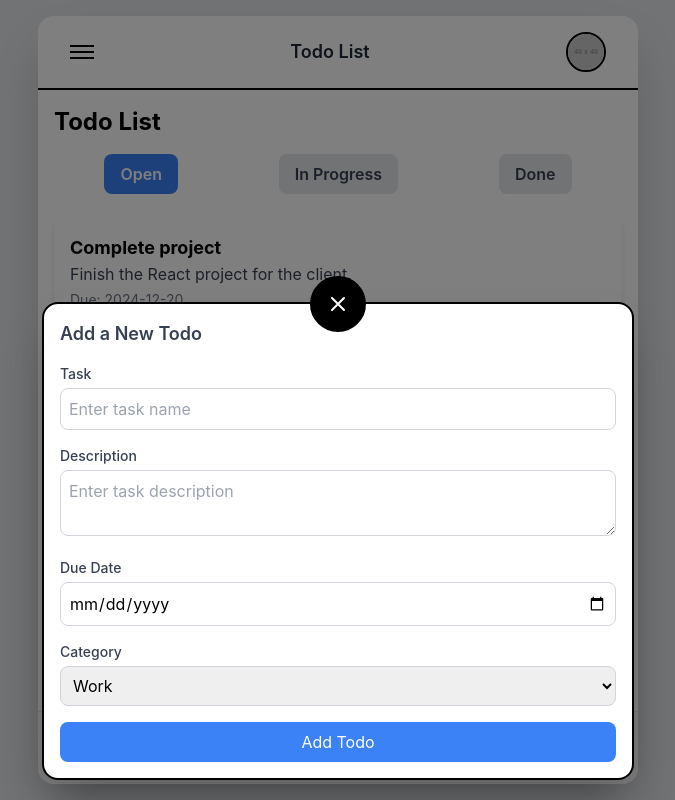
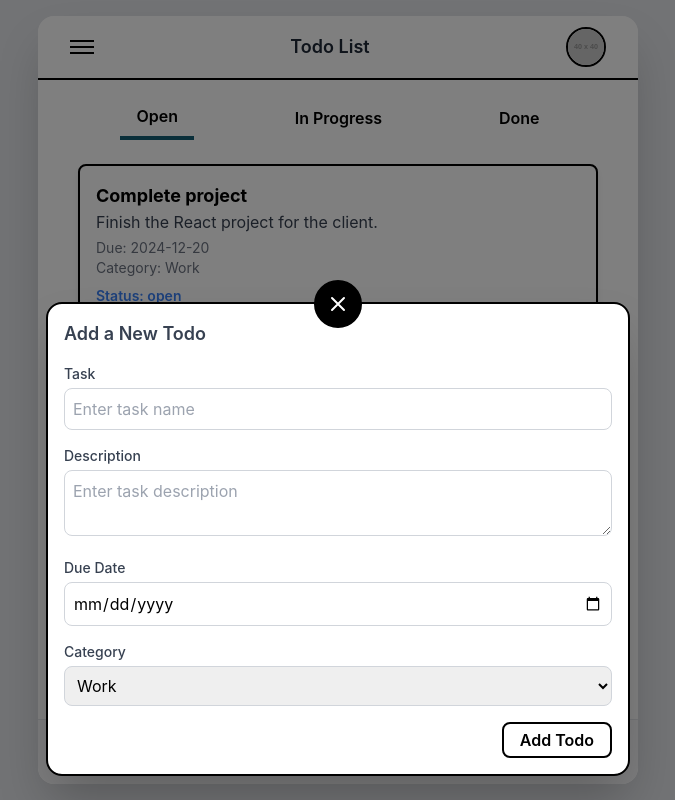
Before and after one commit to byahram/todo-app-fe-react, a React (Create React App) app: page / in a window 1280 px wide. Both pictures are taken after a click on the button 640 px from the left and 748 px from the top of the page. Shown: the whole page, without its empty margins (302-977 px from the left). Built offline with nearby package versions, Linux system fonts and the light colour scheme.

Commit message:
style update

```diff
--- a/src/App.tsx
+++ b/src/App.tsx
@@ -12,7 +12,7 @@ function App() {
   const showBottom = ["/"].includes(location.pathname);
 
   return (
-    <div className="App mx-auto my-0 bg-white max-w-full min-h-screen shadow-none rounded-none md:my-4 md:relative md:max-w-[600px] md:min-h-[calc(100vh-2rem)] md:rounded-2xl md:shadow-2xl">
+    <div className="App overflow-y-hidden mx-auto my-0 bg-white max-w-full w-full min-h-screen shadow-none rounded-none md:h-[calc(100vh - 4rem)] md:my-4 md:relative md:max-w-[600px] md:min-h-[calc(100vh-2rem)] md:rounded-2xl md:shadow-2xl">
       {showHeader && <Header />}
 
       <Routes>
--- a/src/components/BotAddButton.tsx
+++ b/src/components/BotAddButton.tsx
@@ -8,7 +8,7 @@ function BotAddButton() {
   };
 
   return (
-    <div>
+    <>
       {/* Dimmed Background when Popup is Open */}
       {isPopupOpen && (
         <div className="fixed inset-0 bg-black bg-opacity-50 z-30"></div>
@@ -16,7 +16,7 @@ function BotAddButton() {
 
       {/* Fixed Navigation Bar */}
       <nav className="absolute bottom-0 left-0 right-0 bg-gray-50 border-t border-gray-200 rounded-b-2xl z-20">
-        <div className="flex justify-center items-center px-4 py-3">
+        <div className="flex justify-center items-center px-4 h-16">
           {/* Add Button or Close Button */}
           <button
             onClick={togglePopup}
@@ -42,12 +42,12 @@ function BotAddButton() {
 
       {/* Popup */}
       {isPopupOpen && (
-        <div className="absolute bottom-1 left-1 right-1 bg-white shadow-2xl rounded-2xl transform transition-all z-40 border-2 border-black">
+        <div className="absolute bottom-2 left-2 right-2 bg-white shadow-2xl rounded-2xl transform transition-all z-40 border-2 border-black">
           <div className="relative">
             {/* Close Button */}
             <button
               onClick={togglePopup}
-              className="absolute -top-7 right-1/2 translate-x-1/2 w-14 h-14 bg-black text-white rounded-full flex items-center justify-center border-2 border-black"
+              className="absolute -top-6 right-1/2 translate-x-1/2 w-12 h-12 bg-black text-white rounded-full flex items-center justify-center border-2 border-black"
             >
               <svg
                 xmlns="http://www.w3.org/2000/svg"
@@ -110,18 +110,20 @@ function BotAddButton() {
                     <option value="others">Others</option>
                   </select>
                 </div>
-                <button
-                  type="submit"
-                  className="w-full bg-blue-500 text-white py-2 px-4 rounded-lg hover:bg-blue-600"
-                >
-                  Add Todo
-                </button>
+                <div className="flex items-center justify-end w-full">
+                  <button
+                    type="submit"
+                    className="w-max bg-white text-black py-1 px-4 rounded-lg border-2 font-semibold border-black hover:bg-black hover:text-white"
+                  >
+                    Add Todo
+                  </button>
+                </div>
               </form>
             </div>
           </div>
         </div>
       )}
-    </div>
+    </>
   );
 }
 
--- a/src/components/Header.tsx
+++ b/src/components/Header.tsx
@@ -1,6 +1,6 @@
 function Header() {
   return (
-    <header className="flex items-center justify-between px-8 py-4 bg-white rounded-t-2xl border-b-2 border-black">
+    <header className="flex items-center justify-between px-8 h-16 bg-white rounded-t-2xl border-b-2 border-black">
       {/* Hamburger Menu */}
       <div className="hamburger flex items-center">
         <button className="flex flex-col justify-center space-y-1">
--- a/src/pages/TodoPage.tsx
+++ b/src/pages/TodoPage.tsx
@@ -34,6 +34,30 @@ const todos: Todo[] = [
     category: "Health",
     status: "done",
   },
+  {
+    id: 4,
+    title: "Complete project",
+    description: "Finish the React project for the client.",
+    dueDate: "2024-12-20",
+    category: "Work",
+    status: "open",
+  },
+  {
+    id: 5,
+    title: "Complete project",
+    description: "Finish the React project for the client.",
+    dueDate: "2024-12-20",
+    category: "Work",
+    status: "open",
+  },
+  {
+    id: 6,
+    title: "Complete project",
+    description: "Finish the React project for the client.",
+    dueDate: "2024-12-20",
+    category: "Work",
+    status: "open",
+  },
 ];
 
 export const TodoPage = () => {
@@ -44,18 +68,18 @@ export const TodoPage = () => {
   const filteredTodos = todos.filter((todo) => todo.status === selectedStatus);
 
   return (
-    <div className="p-4 max-w-2xl mx-auto">
-      <h1 className="text-2xl font-bold mb-4">Todo List</h1>
-
+    <>
+      <div className="flex flex-col h-[calc(100vh-8rem)] md:h-[calc(100vh-10rem)]">
+        <div className="overflow-y-auto flex-grow px-10 py-4 max-w-full w-full mx-auto scrollbar-hide">
           <div className="flex justify-around mb-6">
             {(["open", "in progress", "done"] as const).map((status) => (
               <button
                 key={status}
                 onClick={() => setSelectedStatus(status)}
-            className={`px-4 py-2 rounded-lg font-semibold transition ${
+                className={`px-4 py-2 font-semibold transition ease-in-out ${
                   selectedStatus === status
-                ? "bg-blue-500 text-white"
-                : "bg-gray-200 text-gray-700 hover:bg-gray-300"
+                    ? "border-b-cyan-800 border-b-4"
+                    : ""
                 }`}
               >
                 {status.replace(/\b\w/g, (char) => char.toUpperCase())}
@@ -67,13 +91,15 @@ export const TodoPage = () => {
             {filteredTodos.map((todo) => (
               <li
                 key={todo.id}
-            className="bg-white p-4 rounded-lg shadow-md flex justify-between items-start"
+                className="bg-white p-4 rounded-lg shadow-md flex justify-between items-start border-2 border-black"
               >
                 <div>
                   <h3 className="text-lg font-bold">{todo.title}</h3>
                   <p className="text-gray-700 mb-1">{todo.description}</p>
                   <p className="text-sm text-gray-500">Due: {todo.dueDate}</p>
-              <p className="text-sm text-gray-500">Category: {todo.category}</p>
+                  <p className="text-sm text-gray-500">
+                    Category: {todo.category}
+                  </p>
                   <p
                     className={`text-sm font-semibold mt-2 ${
                       todo.status === "done"
@@ -96,5 +122,13 @@ export const TodoPage = () => {
             </p>
           )}
         </div>
+      </div>
+
+      {filteredTodos.length === 0 && (
+        <p className="text-center text-gray-500 mt-4">
+          No todos with the selected status.
+        </p>
+      )}
+    </>
   );
 };
```
Lines whose indentation alone changed are shown as unchanged.
